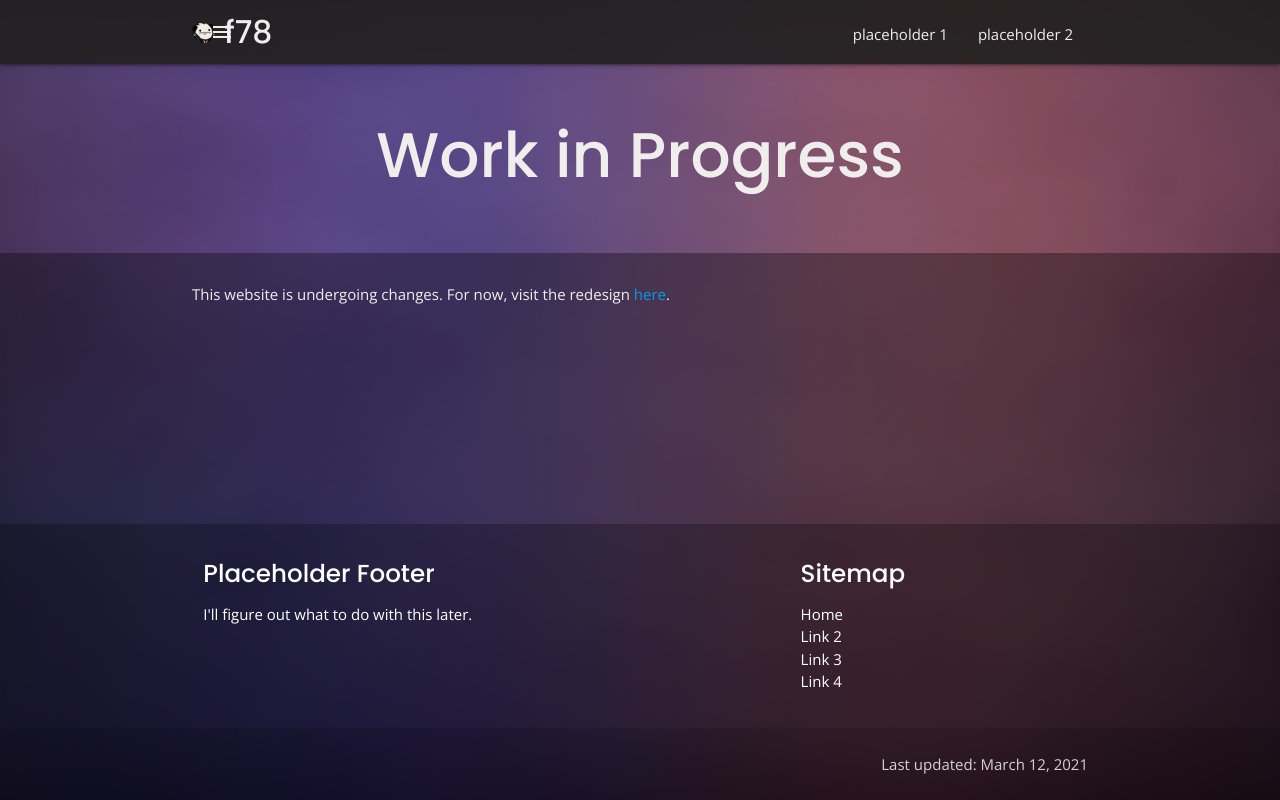
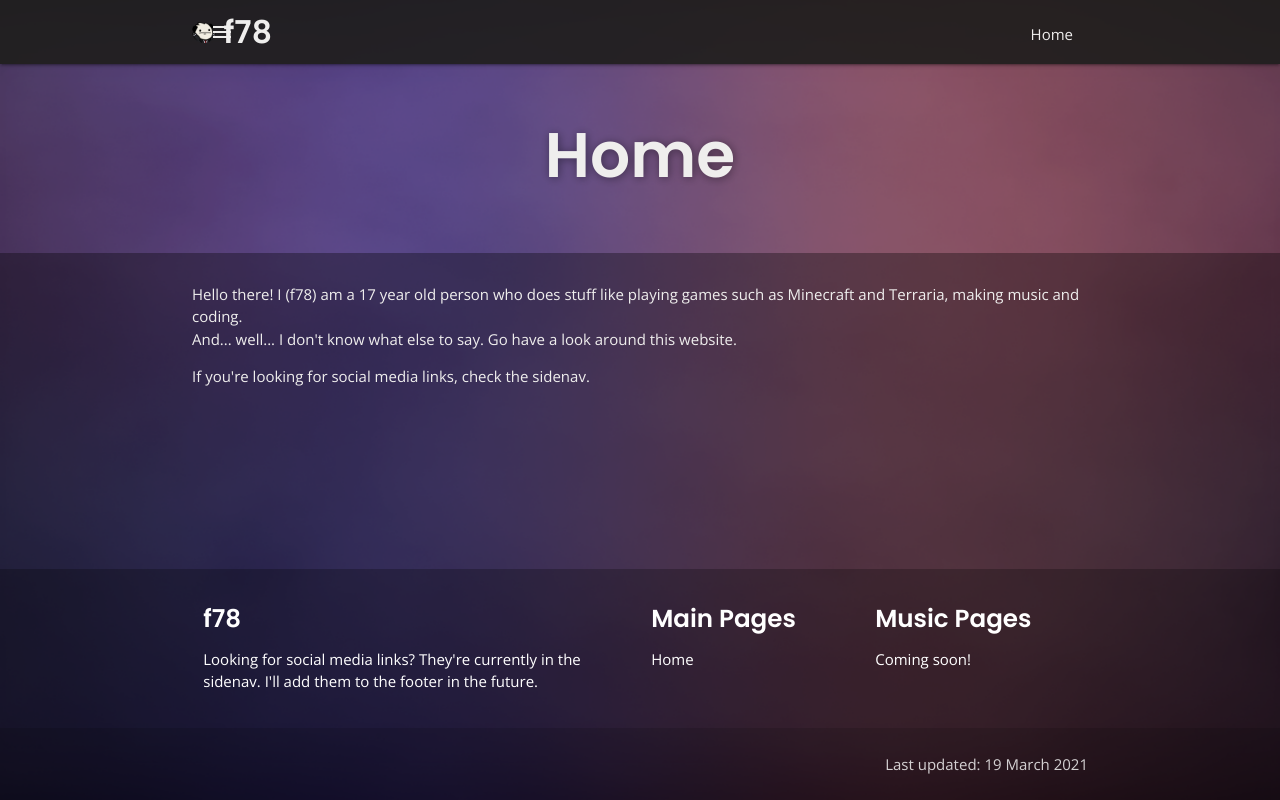
Before and after one commit to f78doesthings/old-website, a plain HTML site: page index.html in a window 1280 px wide. Drawn offline with nearby package versions, Linux system fonts and the light colour scheme.

Commit message:
Redesign part 1

```diff
--- a/css/style.css
+++ b/assets/css/style.css
@@ -88,7 +88,6 @@ a.sidenav-trigger {
 
 h1, h2, h3, h4, h5, h6, .brand-logo, .sidenav .subheader {
     font-family: Poppins, sans-serif;
-    font-weight: 500;
 }
 
 nav a {
--- a/css/theme/dark.css
+++ b/assets/css/themes/dark.css
@@ -4,13 +4,13 @@
     /* The main background colour. */
     --background: #0007;
     /* The body's background image. */
-    --background-image: url("/img/720.png");
+    --background-image: url("/assets/img/720.png");
     /* The text colour. */
     --text: #efeeed;
     /* The colour of the header. */
     --header: #0003;
     /* The colour of the navigation bar. */
-    --nav: #222120ef;
+    --nav: #1f1e1df0;
     /* The colour of the footer. */
     --footer: #0009;
     /* The colour for things like the menu (sidenav) and popups (modals) */
@@ -18,3 +18,7 @@
     /* The background colour of dropdowns. */
     --dropdown: #333231;
 }
+
+header {
+    text-shadow: 1px 1px 10px #0006;
+}
--- a/js/theme.js
+++ b/assets/js/theme.js
@@ -7,9 +7,9 @@ let reset = 0
 function switchTheme(newTheme = theme) {
     try {
         if (theme === "custom") $(`#theme-custom`).attr("disabled", true)
-        else $(`link[href*="/css/theme/${theme}.css"]`).attr("disabled", true)
+        else $(`link[href*="/assets/css/themes/${theme}.css"]`).attr("disabled", true)
         if (newTheme === "custom") $("link#theme-custom").attr("disabled", false)
-        else $(`link[href*="/css/theme/${newTheme}.css"]`).attr("disabled", false)
+        else $(`link[href*="/assets/css/themes/${newTheme}.css"]`).attr("disabled", false)
         $("#-pref-appearance-theme").val(newTheme)
         if (theme !== newTheme) {
             theme = newTheme
--- a/index.html
+++ b/index.html
@@ -6,31 +6,31 @@
     <meta name="viewport" content="width=device-width, initial-scale=1.0">
 
     <!-- Page Information -->
-    <link rel="icon" href="/img/favicon.png">
-    <meta name="description" content="The home page of f78's website. Content coming soon.">
+    <link rel="shortcut icon" href="/assets/img/favicon.png">
+    <meta name="description" content="The home page of f78's website.">
     <meta name="author" content="f78">
     <meta name="keywords" content="f78">
-    <title>Work in Progress</title>
+    <title>Home | f78</title>
 
     <meta property="og:type" content="website">
     <meta property="og:site_name" content="f78">
-    <meta property="og:title" content="Work in Progress">
-    <meta property="og:image" content="/img/favicon.png">
+    <meta property="og:title" content="Home">
+    <meta property="og:image" content="/assets/img/favicon.png">
     <meta name="theme-color" content="#F1EDE5">
 
     <!-- Fonts -->
     <link rel="stylesheet" href="https://fonts.googleapis.com/icon?family=Material+Icons">
     <link rel="stylesheet" href="https://cdnjs.cloudflare.com/ajax/libs/font-awesome/5.15.1/css/all.min.css">
     <link
-        href="https://fonts.googleapis.com/css2?family=Poppins:wght@500&family=Open+Sans:ital,wght@0,400;0,700;1,400;1,700&display=swap"
+        href="https://fonts.googleapis.com/css2?family=Poppins:wght@600&family=Open+Sans:ital,wght@0,400;0,700;1,400;1,700&display=swap"
         rel="stylesheet">
 
     <!-- Styling -->
     <link rel="stylesheet" href="https://cdnjs.cloudflare.com/ajax/libs/materialize/1.0.0/css/materialize.min.css">
-    <link rel="stylesheet" href="/css/style.css">
+    <link rel="stylesheet" href="/assets/css/style.css">
 
     <!-- Themes -->
-    <link rel="stylesheet" href="/css/theme/dark.css" disabled>
+    <link rel="stylesheet" href="/assets/css/themes/dark.css" disabled>
     <link rel="stylesheet" href="" id="theme-custom" disabled>
 </head>
 
@@ -39,10 +39,9 @@
     <div class="navbar-fixed">
         <nav role="navigation">
             <div class="nav-wrapper container">
-                <a href="/" class="brand-logo"><img src="/img/favicon.png" alt="f78" class="circle"> f78</a>
+                <a href="/" class="brand-logo"><img src="/assets/img/favicon.png" alt="f78" class="circle"> f78</a>
                 <ul class="right hide-on-med-and-down">
-                    <li><a href="javascript:void(0)" class="waves-effect">placeholder 1</a></li>
-                    <li><a href="javascript:void(0)" class="waves-effect">placeholder 2</a></li>
+                    <li><a href="/" class="waves-effect">Home</a></li>
                 </ul>
 
                 <a class="sidenav-trigger show-on-large waves-effect" href="javascript:void(0)" data-target="sidenav">
@@ -52,9 +51,9 @@
         </nav>
     </div>
     <ul id="sidenav" class="sidenav">
-        <li><a class="subheader">Pages</a></li>
-        <li><a href="javascript:void(0)" class="waves-effect">placeholder 1</a></li>
-        <li><a href="javascript:void(0)" class="waves-effect">placeholder 2</a></li>
+        <li><a class="subheader">Main Pages</a></li>
+        <li><a href="/" class="waves-effect">Home</a></li>
+        <li><a class="subheader">Music pages coming soon!</a></li>
         <li><a class="subheader">External Links</a></li>
         <li><a href="https://discord.gg/cVFCPfptFM" target="_blank" class="waves-effect"><i
                     class="fab fa-discord"></i>Discord</a></li>
@@ -73,8 +72,8 @@
         <li><a href="https://github.com/f78ok" target="_blank" class="waves-effect"><i
                     class="fab fa-github"></i>GitHub</a></li>
         <li><a href="https://glitch.com/@f78" target="_blank" class="waves-effect"><i class="fas fa-fish"></i>Glitch</a>
-        <li><a href="https://drive.google.com/drive/folders/1C02PNQPptd95GZvBD4FlmkgvNLmOij6L?usp=sharing" target="_blank" class="waves-effect"><i
-                    class="fab fa-google-drive"></i>Google Drive</a></li>
+        <li><a href="https://drive.google.com/drive/folders/1C02PNQPptd95GZvBD4FlmkgvNLmOij6L?usp=sharing"
+                target="_blank" class="waves-effect"><i class="fab fa-google-drive"></i>Google Drive</a></li>
         </li>
         <li><a class="subheader">Preferences</a></li>
         <li><a class="waves-effect -pref-appearance sidenav-close"><i
@@ -121,14 +120,15 @@
 
     <!-- Content -->
     <header class="section">
-        <h1 class="center">Work in Progress</h1><br>
+        <h1 class="center">Home</h1><br>
     </header>
 
     <main>
         <section class="section">
             <article class="container">
-                <p>This website is undergoing changes. For now, visit the redesign <a
-                        href="https://new.f78.be">here</a>.</p>
+                <p>Hello there! I (f78) am a 17 year old person who does stuff like playing games such as Minecraft and Terraria, making music and coding.<br>
+                    And... well... I don't know what else to say. Go have a look around this website.</p>
+                <p>If you're looking for social media links, check the sidenav.</p>
             </article>
         </section>
     </main>
@@ -137,23 +137,26 @@
         <div class="container">
             <div class="row">
                 <div class="col l6 s12">
-                    <h5>Placeholder Footer</h5>
-                    <p>I'll figure out what to do with this later.</p>
+                    <h5>f78</h5>
+                    <p>Looking for social media links? They're currently in the sidenav. I'll add them to the footer in the future.</p>
                 </div>
-                <div class="col l4 offset-l2 s12">
-                    <h5 class="white-text">Sitemap</h5>
+                <div class="col l3 s12">
+                    <h5 class="white-text">Main Pages</h5>
                     <ul>
                         <li><a href="/">Home</a></li>
-                        <li><a href="#!">Link 2</a></li>
-                        <li><a href="#!">Link 3</a></li>
-                        <li><a href="#!">Link 4</a></li>
+                    </ul>
+                </div>
+                <div class="col l3 s12">
+                    <h5 class="white-text">Music Pages</h5>
+                    <ul>
+                        <li><a href="javascript:void(0)">Coming soon!</a></li>
                     </ul>
                 </div>
             </div>
         </div>
         <div class="footer-copyright">
             <div class="container">
-                <p class="right">Last updated: March 12, 2021</p>
+                <p class="right">Last updated: 19 March 2021</p>
             </div>
         </div>
     </footer>
@@ -164,7 +167,7 @@
     <script>
         if (window.M) M.AutoInit();
     </script>
-    <script src="/js/theme.js"></script>
+    <script src="/assets/js/theme.js"></script>
 </body>
 
 </html>
```
Also changed, not shown: assets/img/720.png (renamed from img/720.png), assets/img/favicon.png (renamed from img/favicon.png), 1 other file.
